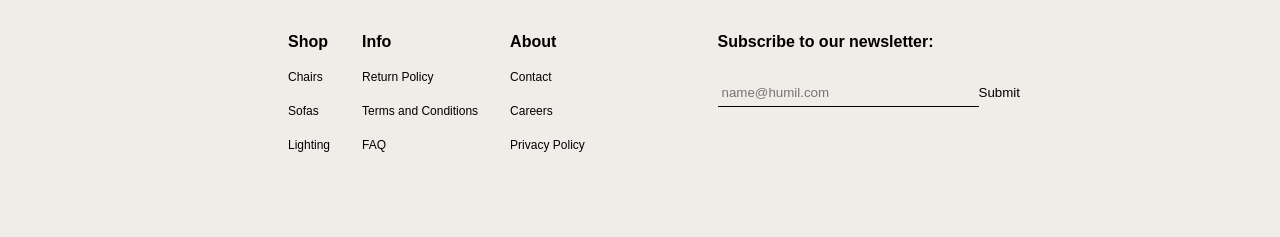
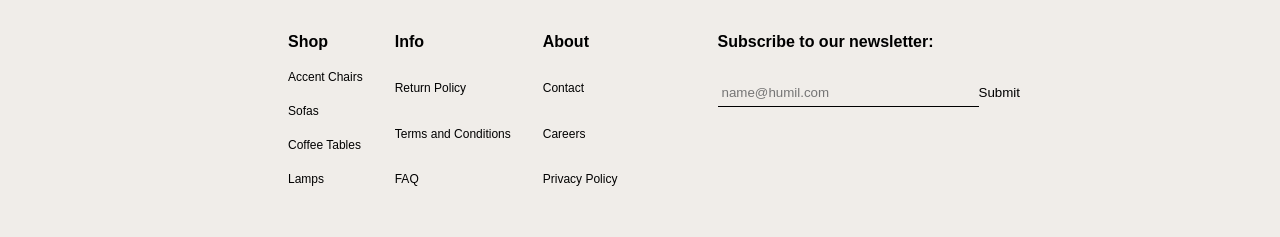
Before and after one commit to reggiecheston/c14-ecommerce-v2, a React (Create React App) app: page / in a window 1280 px wide. Shown: the part 847-1084 px from the top of the page. Built offline with nearby package versions, Linux system fonts and the light colour scheme.

Commit message:
fixes issue with functionality linking home page slides to the shop with filters attached and fixes footer links to route to filtered shop pages

```diff
--- a/src/components/Footer.jsx
+++ b/src/components/Footer.jsx
@@ -1,5 +1,6 @@
 import React, { useState } from "react";
 import { validateFooterEmail } from "../utils/formValidation";
+import { Link } from "react-router-dom";
 // import "../scripts/subscribe.js";
 
 export default function Footer() {
@@ -36,13 +37,44 @@ export default function Footer() {
               <ul className="main-footer__links">
                 <li className="main-footer__link--header">Shop</li>
                 <li className="main-footer__link">
-                  <a href="/">Chairs</a>
+                  <Link
+                    to="/shop"
+                    relative="path"
+                    className="main-footer__shop-link"
+                    state={{ filter: "Accent Chairs" }}
+                  >
+                    Accent Chairs
+                  </Link>
                 </li>
                 <li className="main-footer__link">
-                  <a href="/">Sofas</a>
+                  <Link
+                    to="/shop"
+                    relative="path"
+                    className="main-footer__shop-link"
+                    state={{ filter: "Sofas" }}
+                  >
+                    Sofas
+                  </Link>
                 </li>
                 <li className="main-footer__link">
-                  <a href="/">Lighting</a>
+                  <Link
+                    to="/shop"
+                    relative="path"
+                    className="main-footer__shop-link"
+                    state={{ filter: "Coffee Tables" }}
+                  >
+                    Coffee Tables
+                  </Link>
+                </li>
+                <li className="main-footer__link">
+                  <Link
+                    to="/shop"
+                    relative="path"
+                    className="main-footer__shop-link"
+                    state={{ filter: "Lamps" }}
+                  >
+                    Lamps
+                  </Link>
                 </li>
               </ul>
               <ul className="main-footer__links">
--- a/src/components/Header.jsx
+++ b/src/components/Header.jsx
@@ -21,11 +21,11 @@ export default function Header() {
         <nav className="main-header__navbar">
           <ul className="main-header__navbar--items">
             <li className="main-header__navbar--item">
-              <a href="#" className="hamburger-menu" onClick={openMenu}>
+              <div className="hamburger-menu" onClick={openMenu}>
                 <span className="hamburger-menu-bar"></span>
                 <span className="hamburger-menu-bar"></span>
                 <span className="hamburger-menu-bar"></span>
-              </a>
+              </div>
             </li>
             <li className="main-header__navbar--item">
               <p className="main-header__logo">
--- a/src/components/Home.jsx
+++ b/src/components/Home.jsx
@@ -28,6 +28,7 @@ export default function Home() {
                 to="/shop"
                 relative="path"
                 className="hero-section__text--copy"
+                state={{ filter: "None" }}
               >
                 Shop All
               </Link>
--- a/src/components/Shop.jsx
+++ b/src/components/Shop.jsx
@@ -4,8 +4,14 @@ import axios from "axios";
 import { useLocation, useNavigate } from "react-router-dom";
 
 const Shop = () => {
+  // Use useLocation to access the passed state
+  const location = useLocation();
+  const navigate = useNavigate();
+
   const [productContent, setProductContent] = useState([]);
-  const [filter, setFilter] = useState("None");
+  const [filter, setFilter] = useState(
+    location.state ? location.state.filter : "None"
+  );
   const [sort, setSort] = useState("None");
   const [header, setHeader] = useState("All Products");
   const [bannerClass, setBannerClass] = useState("heading__banner--1");
@@ -17,10 +23,6 @@ const Shop = () => {
     "Coffee Tables": "heading__banner--4",
     Lamps: "heading__banner--5",
   };
-
-  // Use useLocation to access the passed state
-  const location = useLocation();
-  const navigate = useNavigate();
 
   useEffect(() => {
     const fetchData = async () => {
@@ -54,6 +56,7 @@ const Shop = () => {
           }`
         );
         setProductContent(response.data);
+        console.log(response.data);
       } catch (error) {
         console.error("Error fetching product data: ", error.response.data);
       }
@@ -62,7 +65,8 @@ const Shop = () => {
     fetchData();
   }, [filter, sort, location.state]); // Re-run effect when filter or sort changes
 
-  const handleFilterChange = (e) => {
+  // Make sure this is called before page load
+  const handleFilterChange = async (e) => {
     const selectedFilter = e.target.value;
     setFilter(selectedFilter);
     setBannerClass(banners[selectedFilter]);
--- a/src/styles/index.css
+++ b/src/styles/index.css
@@ -74,7 +74,7 @@
   border-radius: 0 !important;
   border: 1px solid white;
   width: 3rem !important;
-  height: 0.25rem !important;
+  height: 0.1rem !important;
 }
 
 .swiper-pagination-bullet-active {
--- a/src/styles/shared.css
+++ b/src/styles/shared.css
@@ -176,13 +176,16 @@ footer {
   margin-top: 1rem;
 }
 
-.main-footer__link a {
+.main-footer__link a,
+.main-footer__shop-link {
   color: black;
   font-size: 0.75rem;
 }
 
 .main-footer__link a:hover,
-.main-footer__link a:active {
+.main-footer__link a:active,
+.main-footer__shop-link a:hover,
+.main-footer__shop-link a:active {
   text-decoration: underline;
 }
 
--- a/src/styles/shop.css
+++ b/src/styles/shop.css
@@ -35,7 +35,7 @@
   background-image: url(../../public/assets/img/banner/Olive-Green-Mario-Bellini-BBItalia-Quick-2.png);
   background-repeat: no-repeat;
   background-size: cover;
-  background-position: 0% 82%;
+  background-position: 50% 82%;
 }
 
 .heading__banner--4 {
```
